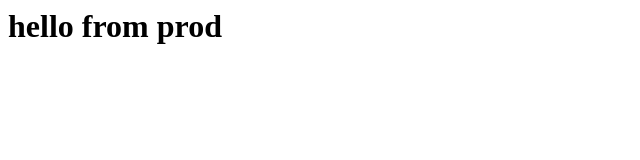
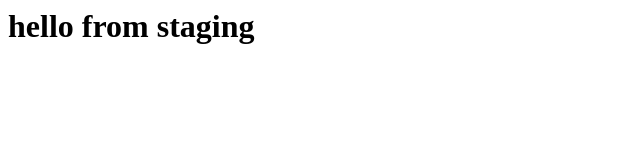
Before and after one commit to mohammedghazy11/web-app, a plain HTML site: page index.html in a window 1280 px wide. Shown: the whole page, without its empty margins (0-640 px from the left). Drawn offline with Linux system fonts and the light colour scheme.

Commit message:
Update index.html

```diff
--- a/index.html
+++ b/index.html
@@ -1,3 +1,3 @@
 <html>
-<h1> hello from prod <h1/>
+<h1> hello from staging <h1/>
 <html/>
```
